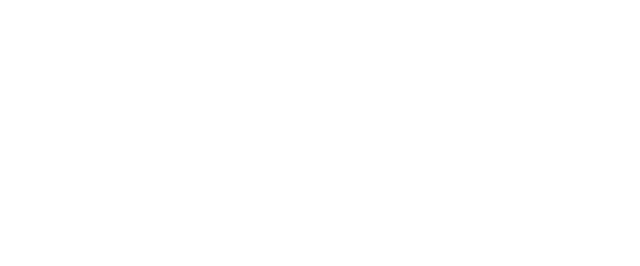
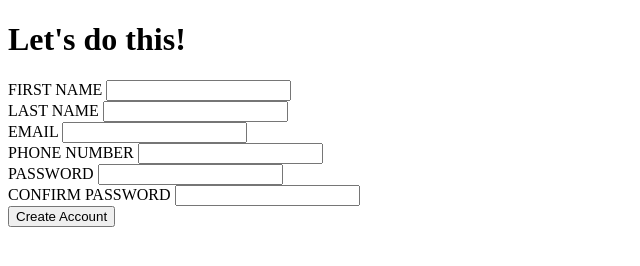
Before and after one commit to lucasbpaiva/sign-up-form, a plain HTML site: page index.html in a window 1280 px wide. Shown: the whole page, without its empty margins (0-640 px from the left). Drawn offline with Linux system fonts and the light colour scheme.

Commit message:
add basic form controls

```diff
--- a/index.html
+++ b/index.html
@@ -7,6 +7,35 @@
     <link rel="stylesheet" href="style.css">
 </head>
 <body>
-
+    <form action="" method="get">
+        <h1>Let's do this!</h1>
+        <div>
+            <label for="first-name">FIRST NAME</label>
+            <input type="text" id="first-name" name="first-name">
+        </div>
+        <div>
+            <label for="last-name">LAST NAME</label>
+            <input type="text" id="last-name" name="last-name">
+        </div>
+        <div>
+            <label for="email">EMAIL</label>
+            <input type="email" id="email" name="email">
+        </div>
+        <div>
+            <label for="phone">PHONE NUMBER</label>
+            <input type="tel" id="phone" name="phone">
+        </div>
+        <div>
+            <label for="password">PASSWORD</label>
+            <input type="password" id="password" name="password">
+        </div>
+        <div>
+            <label for="password-confirm">CONFIRM PASSWORD</label>
+            <input type="password" id="password-confirm" name="password-confirm">
+        </div>
+        <div>
+            <button type="submit">Create Account</button>
+        </div>
+    </form>
 </body>
 </html>
```
